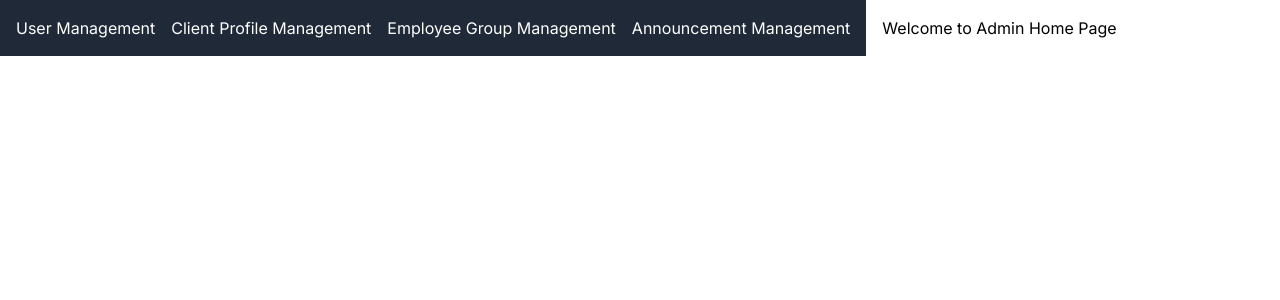
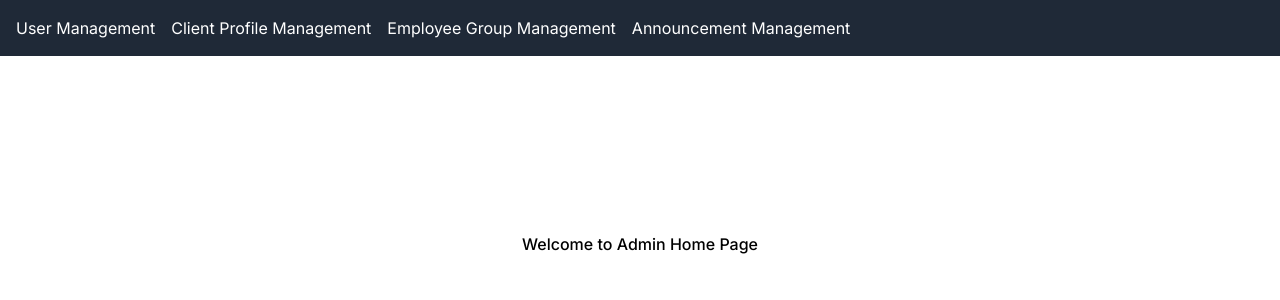
Before and after one commit to Sulamaxx/hnk-portal, a Next.js app: page /Admin/Home in a window 1280 px wide. Shown: the top 300 px of the page. Built offline with nearby package versions, Linux system fonts and the light colour scheme.

Commit message:
Small changes in design

```diff
--- a/app/Admin/AdminLayout.tsx
+++ b/app/Admin/AdminLayout.tsx
@@ -7,7 +7,7 @@ const AdminLayout = ({
   children: React.ReactNode;
 }>) => {
   return (
-    <div className="flex">
+    <div className=" w-full">
       <nav className="bg-gray-800 p-4">
         <ul className="flex space-x-4">
           <li>
--- a/app/Admin/ClientProfileManagement/page.tsx
+++ b/app/Admin/ClientProfileManagement/page.tsx
@@ -2,54 +2,6 @@
 import React, { useEffect, useState } from "react";
 
 const ClientProfileManagement = () => {
-  // const [clientProfiles, setClientProfiles] = useState([
-  //   {
-  //     id: 1,
-  //     name: "ABC Corp",
-  //     logo: "logo-url-abc.jpg",
-  //     details: "Some details about ABC Corp",
-  //   },
-  //   {
-  //     id: 2,
-  //     name: "XYZ Ltd",
-  //     logo: "logo-url-xyz.jpg",
-  //     details: "Some details about XYZ Ltd",
-  //   },
-  // ]);
-
-  // const [selectedClientProfile, setSelectedClientProfile] = useState(null);
-  // const [newClientProfile, setNewClientProfile] = useState({
-  //   name: "",
-  //   logo: "",
-  //   details: "",
-  // });
-
-  // const handleReadClientProfile = (clientId) => {
-  //   const clientProfile = clientProfiles.find(
-  //     (profile) => profile.id === clientId
-  //   );
-  //   setSelectedClientProfile(clientProfile);
-  // };
-
-  // const handleUpdateClientProfile = () => {
-  //   setClientProfiles(
-  //     clientProfiles.map((profile) =>
-  //       profile.id === selectedClientProfile.id
-  //         ? { ...profile, ...selectedClientProfile }
-  //         : profile
-  //     )
-  //   );
-  //   setSelectedClientProfile(null);
-  // };
-
-  // const handleDeleteClientProfile = () => {
-  //   setClientProfiles(
-  //     clientProfiles.filter(
-  //       (profile) => profile.id !== selectedClientProfile.id
-  //     )
-  //   );
-  //   setSelectedClientProfile(null);
-  // };
 
   const initialClient = {
     id: "",
@@ -72,9 +24,6 @@ const ClientProfileManagement = () => {
   const [clients, setClients] = useState([]);
   const [selectedProject, setSelectedProject] = useState("");
 
-  const handleInputChange = (field, value) => {
-    setSelectedClient({ ...selectedClient, [field]: value });
-  };
 
   const loadClientDetails = function () {
     fetch("http://localhost:5000/api/user/clients/all", {
@@ -136,10 +85,6 @@ Project 3: Project Details...ff
       });
   };
 
-  const handleSaveClient = () => {
-    // Add logic to save or update the client profile
-    // You can send a request to a server or update the state directly
-  };
 
   return (
     <div className="container bg-white rounded-lg shadow-md">
@@ -276,16 +221,3 @@ Project 3: Project Details...ff
 };
 
 export default ClientProfileManagement;
-
-// import React from 'react';
-
-// const ClientManagement = () => {
-//   return (
-//     <div>
-//       <h2>Client Management Section</h2>
-
-//     </div>
-//   );
-// };
-
-// export default ClientManagement;
--- a/app/Admin/EmployeeGroupManagement/page.tsx
+++ b/app/Admin/EmployeeGroupManagement/page.tsx
@@ -8,17 +8,7 @@ const EmployeeGroupManagement = () => {
   };
 
   const [employeeGroups, setEmployeeGroups] = useState([
-    // {
-    //   id: "1",
-    //   name: "Development Team",
-    //   description: "Responsible for software development",
-    // },
-    // {
-    //   id: "2",
-    //   name: "Marketing Team",
-    //   description: "Handles marketing activities",
-    // },
-    // // Add more group objects as needed
+
   ]);
 
   const [selectedGroup, setSelectedGroup] = useState(initialGroup);
@@ -75,8 +65,6 @@ const EmployeeGroupManagement = () => {
   };
 
   const handleDeleteGroup = (groupId) => {
-    // Add logic to delete the employee group
-    // You can send a request to a server or update the state directly
     const updatedGroups = employeeGroups.filter(
       (group) => group.id !== groupId
     );
@@ -84,10 +72,7 @@ const EmployeeGroupManagement = () => {
     setSelectedGroup(initialGroup);
   };
 
-  const handleSaveGroup = () => {
-    // Add logic to save or update the employee group
-    // You can send a request to a server or update the state directly
-  };
+  const handleSaveGroup = () => { };
 
   return (
     <div className="container mx-auto p-8">
@@ -172,11 +157,7 @@ const EmployeeGroupManagement = () => {
                 className="w-full p-2 border border-gray-300"
                 value={members}
               >
-                {/* {members.map((member) => (
-                  <option key={member._id} value={member._id}>
-                    {member.first_name} {member.last_name}
-                  </option>
-                ))} */}
+
               </select>
             </label>
 
--- a/app/Admin/Home/page.tsx
+++ b/app/Admin/Home/page.tsx
@@ -3,11 +3,13 @@ import AdminLayout from "../AdminLayout";
 
 const AdminHome = () => {
   return (
-    <AdminLayout>
-      <div>
-        <h1>Welcome to Admin Home Page</h1>
-      </div>
-    </AdminLayout>
+    <div className="h-screen">
+      <AdminLayout>
+        <div className="flex justify-center mt-40">
+          <h1 className="font-medium ">Welcome to Admin Home Page</h1>
+        </div>
+      </AdminLayout>
+    </div>
   );
 };
 
--- a/app/Employee/ProjectManagement/page.tsx
+++ b/app/Employee/ProjectManagement/page.tsx
@@ -88,14 +88,12 @@ const ProjectManagement = () => {
       });
   };
 
+  const handleCreateProject = () => {};
+
   const [selectedProject, setSelectedProject] = useState({});
   const [creatingNewProject, setCreatingNewProject] = useState(false);
 
   // Functions for CRUD operations
-  const handleCreateProject = () => {
-    setCreatingNewProject(true);
-    setSelectedProject({});
-  };
 
   const handleSaveProject = (projectDetails) => {
     // Implement save/update logic
@@ -195,13 +193,16 @@ const ProjectManagement = () => {
 
               <label className="block mb-4">
                 Employee Group Name:
-                <input
+                {/* <input
                   readOnly
                   type="text"
                   className="w-full p-2 border border-gray-300"
                   value={projectEmployeeGroupName}
                   onChange={(e) => setProjectEmployeeGroupName(e.target.value)}
-                />
+                /> */}
+                <select name="" id="">
+                  <option value="">1 </option>
+                </select>
               </label>
               <label className="block mb-4">
                 Member count of Employee Group :
@@ -305,6 +306,7 @@ const ProjectManagement = () => {
           <button
             type="submit"
             className="bg-blue-500 text-white px-4 py-2 rounded hover:bg-blue-600"
+            onClick={handleCreateProject}
           >
             Create Project
           </button>
```
Also changed, not shown: app/Admin/UserManagement/page.tsx (+1 -58 lines).
